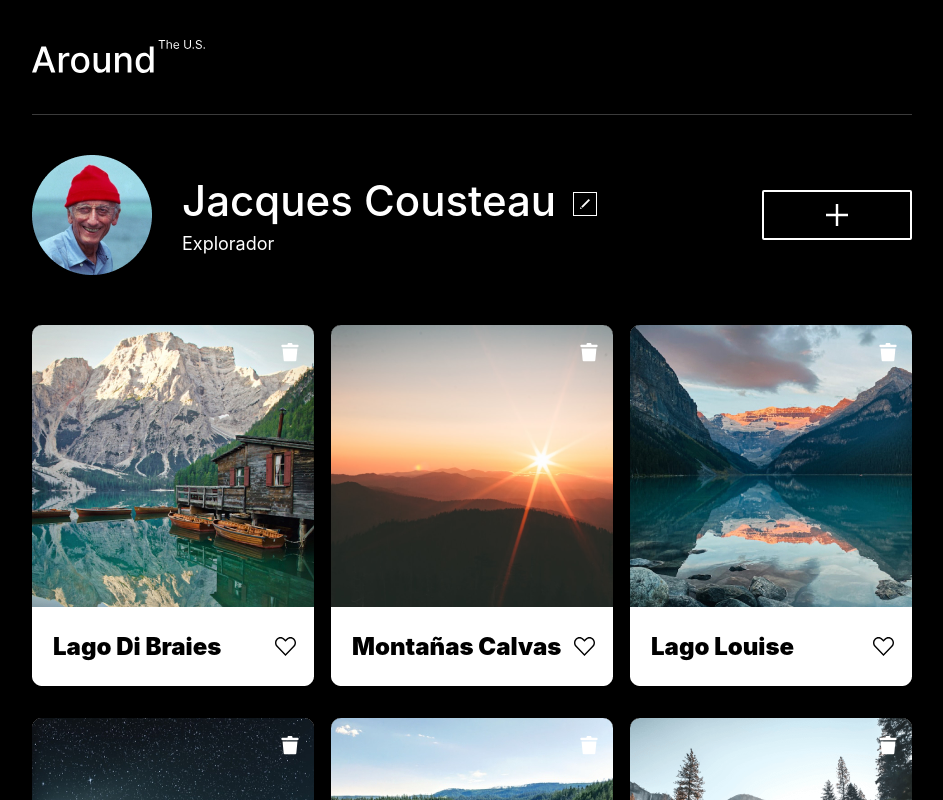
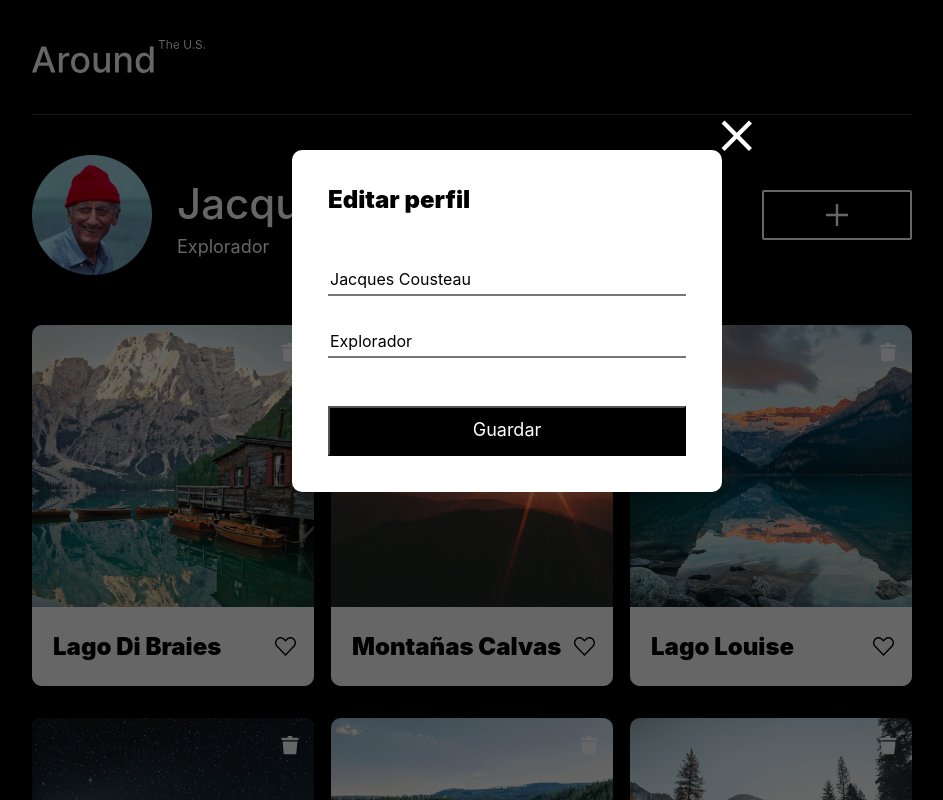
Before and after one commit to Charleandresb/web_project_around, a plain HTML site: page index.html in a window 1280 px wide. Both pictures are taken after a click on the picture 753 px from the left and 203 px from the top of the page. Shown: the top 800 px of the page, without its empty margins (168-1111 px from the left). Drawn offline with Linux system fonts and the light colour scheme.

Commit message:
agregar script

```diff
--- a/index.html
+++ b/index.html
@@ -20,6 +20,7 @@
       </header>
       <main class="content">
         <section class="profile">
+          <div class="profile__section">
             <img
               src="./images/Jacques.png"
               alt="Avatar Jacques"
@@ -27,12 +28,13 @@
             />
             <div class="profile__info">
               <h1 class="profile__info-name">Jacques Cousteau</h1>
+              <p class="profile__info-description">Explorador</p>
+            </div>
             <img
               src="./images/Edit.svg"
               alt="Botón edit"
               class="profile__info-button"
             />
-            <p class="profile__info-description">Explorador</p>
           </div>
           <img
             src="./images/Add.svg"
@@ -163,12 +165,16 @@
                 type="text"
                 name="name"
                 placeholder="Nombre"
+                maxlength="24"
+                minlength="5"
                 class="popup__input-name"
               />
               <input
                 type="text"
                 name="about"
                 placeholder="Acerca de mi"
+                maxlength="60"
+                minlength="3"
                 class="popup__input-about"
               />
               <button type="submit" class="popup__button">Guardar</button>
--- a/index.js
+++ b/index.js
@@ -0,0 +1,28 @@
+const openFormButton = document.querySelector(".profile__info-button");
+const closeFormButton = document.querySelector(".popup__close-icon");
+const popup = document.querySelector(".popup");
+const formProfile = document.querySelector(".popup__form");
+const profileName = document.querySelector(".profile__info-name");
+const profileAbout = document.querySelector(".profile__info-description");
+const inputName = document.querySelector(".popup__input-name");
+const inputAbout = document.querySelector(".popup__input-about");
+
+function toggleForm(evt) {
+  popup.classList.toggle("popup_opened");
+  inputName.value = profileName.textContent;
+  inputAbout.value = profileAbout.textContent;
+}
+
+function handleCloseProfile() {
+  popup.classList.add("popup_opened");
+}
+
+openFormButton.addEventListener("click", toggleForm);
+closeFormButton.addEventListener("click", toggleForm);
+
+formProfile.addEventListener("submit", function (evt) {
+  evt.preventDefault();
+  profileName.textContent = inputName.value;
+  profileAbout.textContent = inputAbout.value;
+  handleCloseProfile();
+});
--- a/pages/index.css
+++ b/pages/index.css
@@ -40,10 +40,18 @@ body {
 .profile {
   display: flex;
   flex-direction: row;
+  align-items: center;
+  justify-content: space-between;
   width: 880px;
   height: 120px;
   margin: 0 auto;
   padding: 40px 0 0;
+}
+
+.profile__section {
+  display: flex;
+  flex-direction: row;
+  align-items: center;
 }
 
 .profile__avatar {
@@ -55,11 +63,10 @@ body {
 
 .profile__info {
   display: flex;
-  flex-wrap: wrap;
+  flex-direction: column;
   align-items: baseline;
-  width: 419px;
+  margin: 0 17px 0 25px;
   height: 77px;
-  margin: 18px 163px 25px 30px;
 }
 
 .profile__info-name {
@@ -67,14 +74,14 @@ body {
   font-size: 42px;
   line-height: 56px;
   font-weight: 500;
-  margin: 0 17px 16px 0;
+  margin: 0 0 16px;
   max-height: 44px;
 }
 
 .profile__info-button {
   width: 24px;
   height: 24px;
-  margin: 0;
+  margin: 0 0 17px;
   cursor: pointer;
 }
 
@@ -93,7 +100,6 @@ body {
 
 .profile__add-button {
   display: flex;
-  align-self: center;
   width: 150px;
   height: 50px;
   cursor: pointer;
```
Lines whose indentation alone changed are shown as unchanged.
